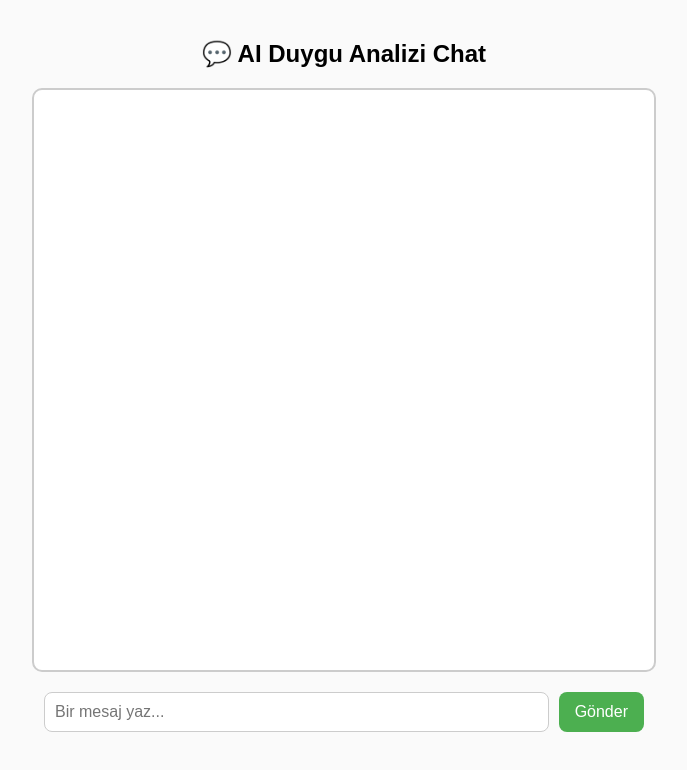
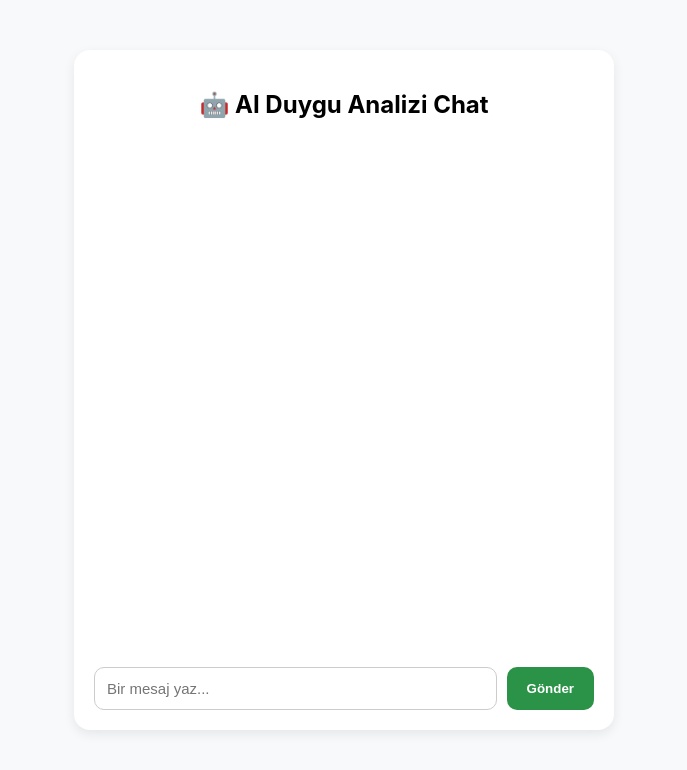
Before and after one commit to itsedanur/fullstack-ai-chat, a React (Create React App) app in the folder frontend/: page / in a window 1280 px wide. Shown: the top 770 px of the page, without its empty margins (296-983 px from the left). Built offline with nearby package versions, Linux system fonts and the light colour scheme.

Commit message:
Vercel için CORS eklendi

```diff
--- a/frontend/src/App.css
+++ b/frontend/src/App.css
@@ -1,38 +1,86 @@
-.App {
-  text-align: center;
+body {
+  background-color: #f8f9fa;
+  font-family: "Inter", sans-serif;
+  margin: 0;
+  padding: 0;
 }
 
-.App-logo {
-  height: 40vmin;
-  pointer-events: none;
+.container {
+  max-width: 500px;
+  margin: 50px auto;
+  background: white;
+  padding: 20px;
+  border-radius: 16px;
+  box-shadow: 0 4px 12px rgba(0, 0, 0, 0.08);
+  display: flex;
+  flex-direction: column;
+  height: 80vh;
 }
 
-@media (prefers-reduced-motion: no-preference) {
-  .App-logo {
-    animation: App-logo-spin infinite 20s linear;
-  }
+.title {
+  text-align: center;
+  font-weight: 700;
+  margin-bottom: 20px;
 }
 
-.App-header {
-  background-color: #282c34;
-  min-height: 100vh;
+.chat-box {
+  flex: 1;
+  overflow-y: auto;
+  margin-bottom: 15px;
   display: flex;
   flex-direction: column;
-  align-items: center;
-  justify-content: center;
-  font-size: calc(10px + 2vmin);
-  color: white;
+  gap: 10px;
+  padding-right: 6px;
 }
 
-.App-link {
-  color: #61dafb;
+.message {
+  max-width: 80%;
+  padding: 10px 14px;
+  border-radius: 12px;
+  font-size: 15px;
+  line-height: 1.4;
+  word-break: break-word;
 }
 
-@keyframes App-logo-spin {
-  from {
-    transform: rotate(0deg);
-  }
-  to {
-    transform: rotate(360deg);
-  }
+.user {
+  align-self: flex-end;
+  background-color: #cce5ff;
 }
+
+.bot {
+  align-self: flex-start;
+  background-color: #e9ecef;
+}
+
+.input-row {
+  display: flex;
+  gap: 10px;
+}
+
+.input {
+  flex: 1;
+  padding: 12px;
+  border: 1px solid #ccc;
+  border-radius: 10px;
+  font-size: 15px;
+}
+
+.send-btn {
+  background-color: #2b9348;
+  color: white;
+  border: none;
+  padding: 12px 20px;
+  border-radius: 10px;
+  cursor: pointer;
+  font-weight: bold;
+  transition: background 0.2s;
+}
+
+.send-btn:hover {
+  background-color: #23843f;
+}
+
+.disabled {
+  background-color: gray;
+  cursor: not-allowed;
+}
--- a/frontend/src/App.js
+++ b/frontend/src/App.js
@@ -1,7 +1,81 @@
-import Chat from "./Chat";
+import React, { useState } from "react";
+import axios from "axios";
+import "./App.css";
 
 function App() {
-  return <Chat />;
+  const [message, setMessage] = useState("");
+  const [messages, setMessages] = useState([]);
+  const [loading, setLoading] = useState(false);
+
+  // 🌐 API bağlantısı (Render)
+  const API_URL = `${process.env.REACT_APP_API_URL}/api/messages`;
+
+  const sendMessage = async () => {
+    if (!message.trim()) return;
+    setLoading(true);
+
+    const userMsg = { text: message, sender: "user" };
+    setMessages((prev) => [...prev, userMsg]);
+    setMessage("");
+
+    try {
+      // 🔁 API'ye mesaj gönder
+      const response = await axios.post(API_URL, { text: userMsg.text });
+      const sentiment = response.data.sentiment || "Bilinmiyor";
+
+      // 🎨 Renkleri belirle
+      let bgColor = "#e9ecef";
+      if (sentiment.toLowerCase().includes("positive")) bgColor = "#b7e3b0";
+      else if (sentiment.toLowerCase().includes("negative")) bgColor = "#f5b7b1";
+      else if (sentiment.toLowerCase().includes("neutral")) bgColor = "#d6d8d9";
+
+      const botMsg = { text: sentiment, sender: "bot", bgColor };
+      setMessages((prev) => [...prev, botMsg]);
+    } catch (error) {
+      console.error("❌ API Hatası:", error);
+      setMessages((prev) => [
+        ...prev,
+        { text: "⚠️ Sunucuya ulaşılamıyor.", sender: "bot", bgColor: "#f8d7da" },
+      ]);
+    } finally {
+      setLoading(false);
+    }
+  };
+
+  return (
+    <div className="container">
+      <h2 className="title">🤖 AI Duygu Analizi Chat</h2>
+
+      <div className="chat-box">
+        {messages.map((msg, i) => (
+          <div
+            key={i}
+            className={`message ${msg.sender}`}
+            style={{ backgroundColor: msg.bgColor || undefined }}
+          >
+            {msg.text}
+          </div>
+        ))}
+      </div>
+
+      <div className="input-row">
+        <input
+          type="text"
+          placeholder="Bir mesaj yaz..."
+          value={message}
+          onChange={(e) => setMessage(e.target.value)}
+          className="input"
+        />
+        <button
+          onClick={sendMessage}
+          disabled={loading}
+          className={`send-btn ${loading ? "disabled" : ""}`}
+        >
+          {loading ? "..." : "Gönder"}
+        </button>
+      </div>
+    </div>
+  );
 }
 
 export default App;
--- a/frontend/src/Chat.jsx
+++ b/frontend/src/Chat.jsx
@@ -5,6 +5,9 @@ export default function Chat() {
   const [messages, setMessages] = useState([]);
   const [text, setText] = useState("");
   const [loading, setLoading] = useState(false);
+
+  // .env'den backend adresini alıyoruz
+  const API_URL = process.env.REACT_APP_API_BASE;
 
   const translateSentiment = (english) => {
     if (!english) return "belirsiz";
@@ -31,7 +34,8 @@ export default function Chat() {
     setMessages((prev) => [...prev, { sender: "user", text }]);
 
     try {
-      const response = await axios.post("http://localhost:5252/api/messages", {
+      // 🌐 Render'daki backend adresini otomatik kullanır
+      const response = await axios.post(`${API_URL}/messages`, {
         Text: text,
       });
 
```
Also changed, not shown: 11 other files (tests, documents, lock files or other folders).
